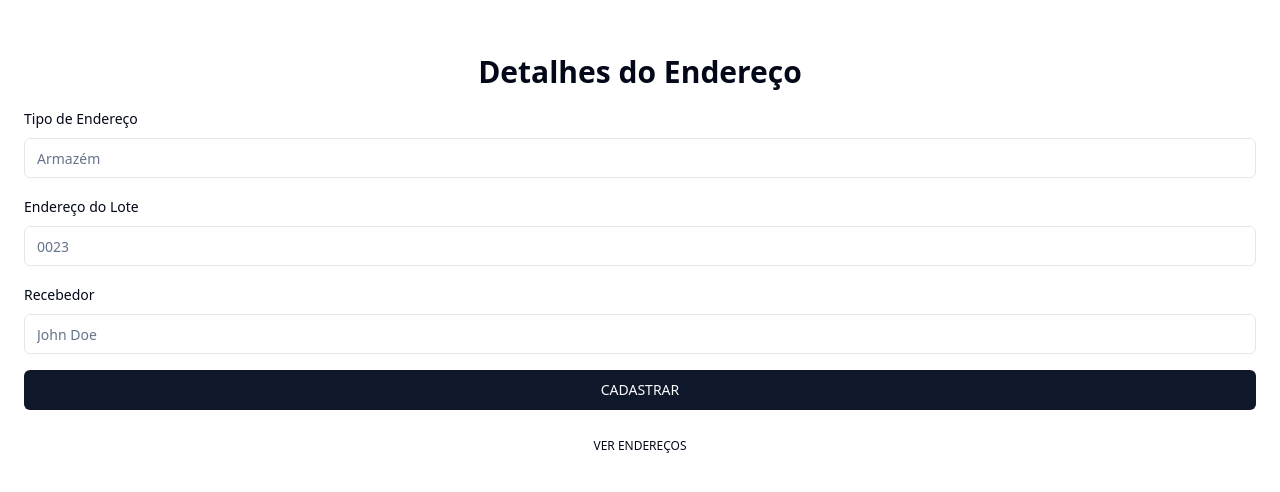
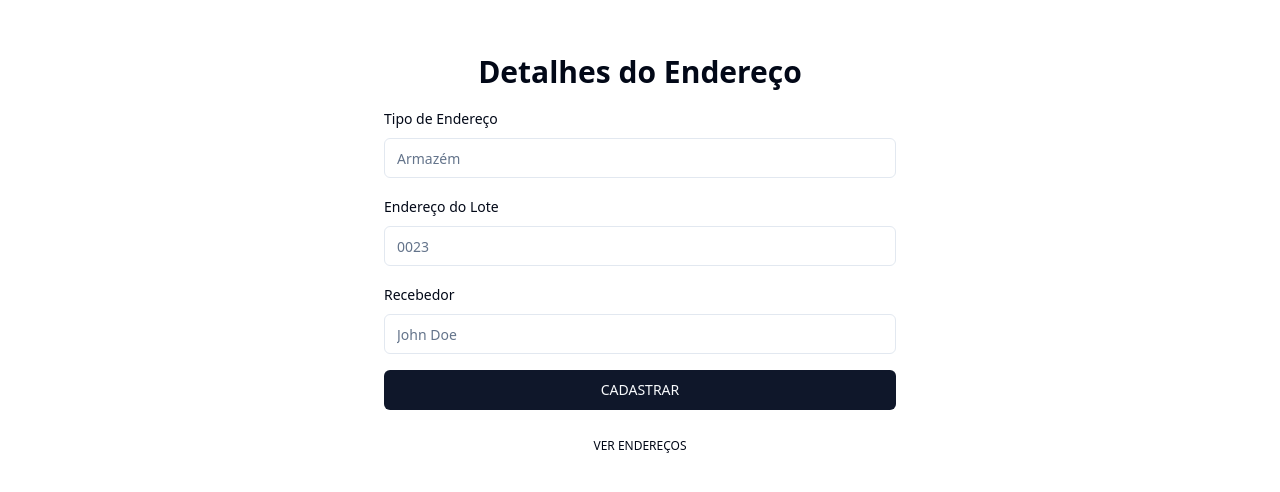
Before and after one commit to MatheusAmon12/interplanetary-delivery-addresses, a React (Vite) app: page / in a window 1280 px wide. Shown: the part 140-632 px from the top of the page. Built offline with nearby package versions, Linux system fonts and the light colour scheme.

Commit message:
feat: add grid layout to address page

```diff
--- a/src/App.tsx
+++ b/src/App.tsx
@@ -1,5 +1,4 @@
 import { Outlet } from 'react-router-dom'
-import './App.css'
 
 function App() {
 
--- a/src/routes/edit-address.tsx
+++ b/src/routes/edit-address.tsx
@@ -72,6 +72,7 @@ const EditAddress = () => {
                 </Button>
                 <h1 className="text-3xl font-semibold">Endereços</h1>
             </div>
+            <div className="lg:grid lg:grid-cols-3 lg:gap-4 lg:px-20">
                 {
                     addresses.map(address => (
                         <div key={address.address} className="space-y-4 py-6">
@@ -95,7 +96,6 @@ const EditAddress = () => {
                                     >
                                         <Trash2Icon />
                                     </Button>
-
                                     <Button
                                         className="w-full cursor-pointer"
                                         onClick={() => handleAddressEdit(address.address)}
@@ -107,6 +107,7 @@ const EditAddress = () => {
                         </div>
                     ))
                 }
+            </div>
             {
                 addresses.length === 0 && (
                     <EmptyList />
--- a/src/routes/form.tsx
+++ b/src/routes/form.tsx
@@ -82,7 +82,7 @@ const Form = () => {
 
     return (
         <>
-            <form ref={formRef} onSubmit={handleSubmit(handleFormSubmit)}  className="px-6 flex flex-col h-[100vh] justify-center items-center space-y-4">
+            <form ref={formRef} onSubmit={handleSubmit(handleFormSubmit)}  className="px-6 lg:px-96 flex flex-col h-[100vh] justify-center items-center space-y-4">
                 <h1 className='text-3xl text-center font-semibold'>
                     Detalhes do Endereço
                 </h1>
```
Lines whose indentation alone changed are shown as unchanged.
